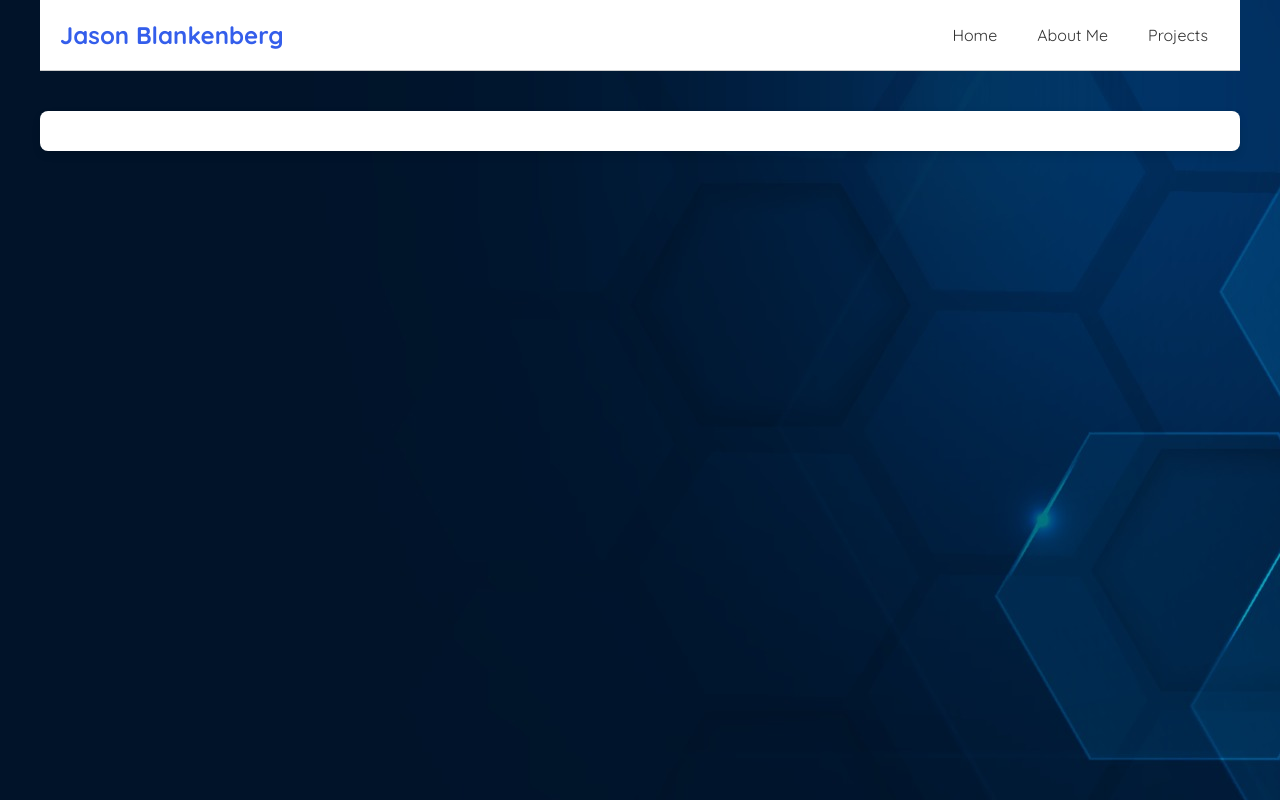
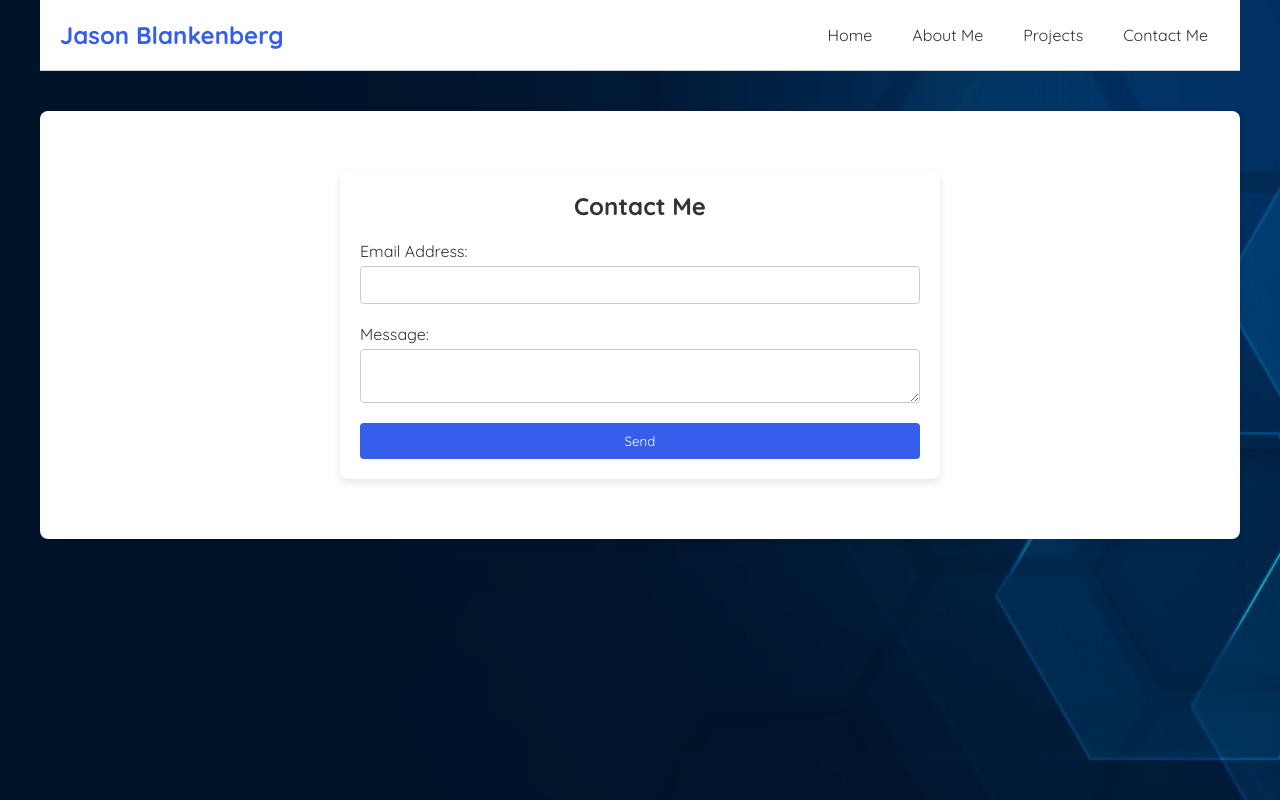
Before and after one commit to Darkinsator/portfolio, a React (Create React App) app: page /contact in a window 1280 px wide. Built offline with nearby package versions, Linux system fonts and the light colour scheme.

Commit message:
added contact page

```diff
--- a/package.json
+++ b/package.json
@@ -6,6 +6,7 @@
     "@testing-library/jest-dom": "^5.17.0",
     "@testing-library/react": "^13.4.0",
     "@testing-library/user-event": "^13.5.0",
+    "emailjs-com": "^3.2.0",
     "react": "^18.3.1",
     "react-dom": "^18.3.1",
     "react-router-dom": "^6.23.0",
--- a/src/App.js
+++ b/src/App.js
@@ -4,6 +4,7 @@ import Navbar from './Navbar';
 import Home from './Home';
 import AboutMe from './AboutMe';
 import GifRedirect from './GifRedirect'; // Import the GifRedirect component
+import ContactMe from './ContactMe'; // Import the ContactMe component
 import './index.css';
 
 function App() {
@@ -16,6 +17,7 @@ function App() {
             <Route exact path="/" element={<Home />} />
             <Route path="/about" element={<AboutMe />} />
             <Route path="/gif-redirect" element={<GifRedirect />} />
+            <Route path="/contact" element={<ContactMe />} /> {/* New route */}
             {/* Add more routes here if needed */}
           </Routes>
         </div>
--- /dev/null
+++ b/src/ContactMe.js
@@ -0,0 +1,51 @@
+import React, { useState } from 'react';
+import emailjs from 'emailjs-com';
+import './index.css';
+
+const ContactMe = () => {
+  const [email, setEmail] = useState('');
+  const [message, setMessage] = useState('');
+  const [isSent, setIsSent] = useState(false);
+
+  const handleSubmit = (e) => {
+    e.preventDefault();
+
+    emailjs.send('YOUR_SERVICE_ID', 'YOUR_TEMPLATE_ID', {
+      from_email: email,
+      message: message,
+    }, 'YOUR_USER_ID')
+      .then((result) => {
+        console.log(result.text);
+        setIsSent(true);
+        setEmail('');
+        setMessage('');
+      }, (error) => {
+        console.log(error.text);
+      });
+  };
+
+  return (
+    <div className="contact-me">
+      <h2>Contact Me</h2>
+      <form onSubmit={handleSubmit}>
+        <label>Email Address:</label>
+        <input
+          type="email"
+          value={email}
+          onChange={(e) => setEmail(e.target.value)}
+          required
+        />
+        <label>Message:</label>
+        <textarea
+          value={message}
+          onChange={(e) => setMessage(e.target.value)}
+          required
+        />
+        <button type="submit">Send</button>
+      </form>
+      {isSent && <p className="confirmation">Your message has been sent successfully!</p>}
+    </div>
+  );
+};
+
+export default ContactMe;
--- a/src/Navbar.js
+++ b/src/Navbar.js
@@ -10,6 +10,7 @@ const Navbar = () => {
         <Link to="/">Home</Link>
         <Link to="/gif-redirect">About Me</Link>
         <Link to="/projects">Projects</Link>
+        <Link to="/contact">Contact Me</Link> {/* New link */}
       </div>
     </nav>
   );
--- a/src/index.css
+++ b/src/index.css
@@ -195,3 +195,53 @@ footer {
   width: 1100px;
   height: 1100px;
 }
+
+.contact-me {
+  max-width: 600px;
+  margin: 40px auto;
+  padding: 20px;
+  background-color: #fff;
+  border-radius: 8px;
+  box-shadow: 0 4px 8px rgba(0, 0, 0, 0.1);
+}
+
+.contact-me h2 {
+  text-align: center;
+  margin-bottom: 20px;
+}
+
+.contact-me form {
+  display: flex;
+  flex-direction: column;
+}
+
+.contact-me label {
+  margin-bottom: 5px;
+}
+
+.contact-me input,
+.contact-me textarea {
+  padding: 10px;
+  margin-bottom: 20px;
+  border: 1px solid #ccc;
+  border-radius: 4px;
+}
+
+.contact-me button {
+  padding: 10px;
+  background-color: #345eeb;
+  color: #fff;
+  border: none;
+  border-radius: 4px;
+  cursor: pointer;
+}
+
+.contact-me button:hover {
+  background-color: #2a47c8;
+}
+
+.confirmation {
+  text-align: center;
+  margin-top: 20px;
+  color: green;
+}
```
Also changed, not shown: 1 other file (tests, documents, lock files or other folders).
